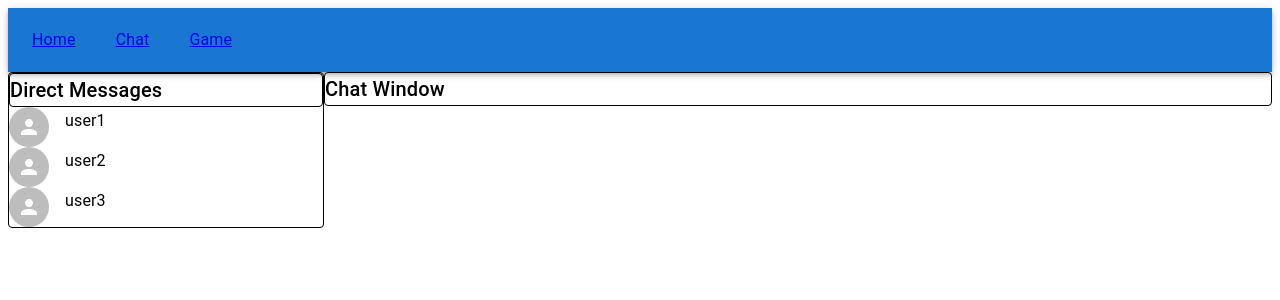
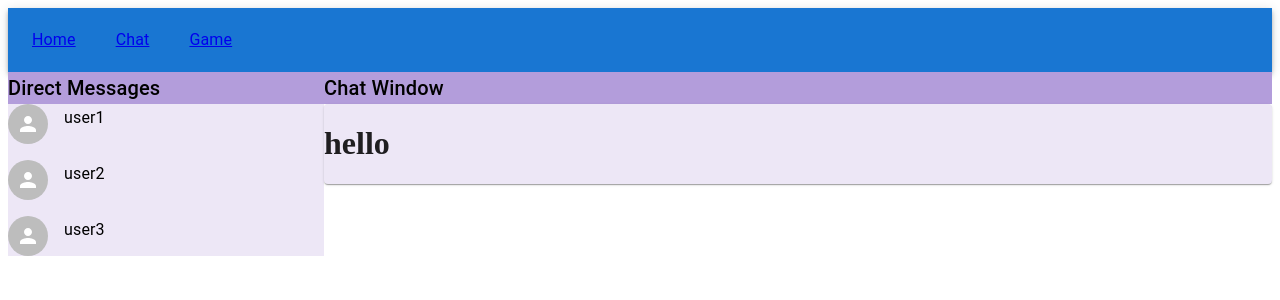
Before and after one commit to Shuta-syd/42-ft_transcendence, a React (Create React App) app in the folder frontend/: page /chat in a window 1280 px wide. Shown: the top 300 px of the page. Built offline with nearby package versions, Linux system fonts and the light colour scheme.

Commit message:
#12 [update] ChatWindowComponent.tsx update

```diff
--- a/frontend/src/components/ChatFriendsComponent.tsx
+++ b/frontend/src/components/ChatFriendsComponent.tsx
@@ -9,10 +9,10 @@ import React from "react";
 export default function ChatFriendsComponent() {
   const friends = SampleFriend;
   return (
-    <Stack>
+    <Stack spacing={2} sx={{backgroundColor: '#ede7f6'}}>
       {friends.map((friend, idx) => (
-        <Grid container spacing={2} key={idx}>
-          <Grid item>
+        <Grid container key={idx}>
+          <Grid item mr={2}>
             <Avatar ><PersonIcon /></Avatar>
           </Grid>
           <Grid item>
--- a/frontend/src/components/chat/ChatGroupCompoent.tsx
+++ b/frontend/src/components/chat/ChatGroupCompoent.tsx
@@ -10,9 +10,9 @@ import ChatFriendsComponent from "../ChatFriendsComponent";
 export default function ChatGroupComponent() {
   return (
     <Grid item xs={3}>
-      <Box sx={{ border: 1, borderRadius: 1 }}>
-        <Stack spacing={0}>
-          <Box sx={{ border: 1, borderRadius: 1 }}>
+      <Box>
+        <Stack>
+          <Box sx={{ backgroundColor: '#b39ddb'}}>
             <Typography variant="h6">Direct Messages</Typography>
           </Box>
           <ChatFriendsComponent />
--- a/frontend/src/components/chat/ChatWindowComponent.tsx
+++ b/frontend/src/components/chat/ChatWindowComponent.tsx
@@ -1,4 +1,4 @@
-import { Grid, Typography } from "@mui/material";
+import { Grid, Paper, Typography } from "@mui/material";
 import { Box, Stack } from "@mui/system";
 import React from "react";
 
@@ -8,11 +8,14 @@ import React from "react";
 export default function ChatWindowComponent() {
   return (
     <Grid item xs={9}>
-      <Box sx={{ border: 1, borderRadius: 1 }}>
-        <Stack spacing={0}>
+      <Stack spacing={0}>
+        <Box sx={{backgroundColor: '#b39ddb'}}>
           <Typography variant="h6">Chat Window</Typography>
-        </Stack>
-      </Box>
+        </Box>
+        <Paper elevation={1} sx={{backgroundColor: '#ede7f6'}}>
+          <h1>hello</h1>
+        </Paper>
+      </Stack>
     </Grid>
   )
 }
```
Also changed, not shown: 2 other files (tests, documents, lock files or other folders).
